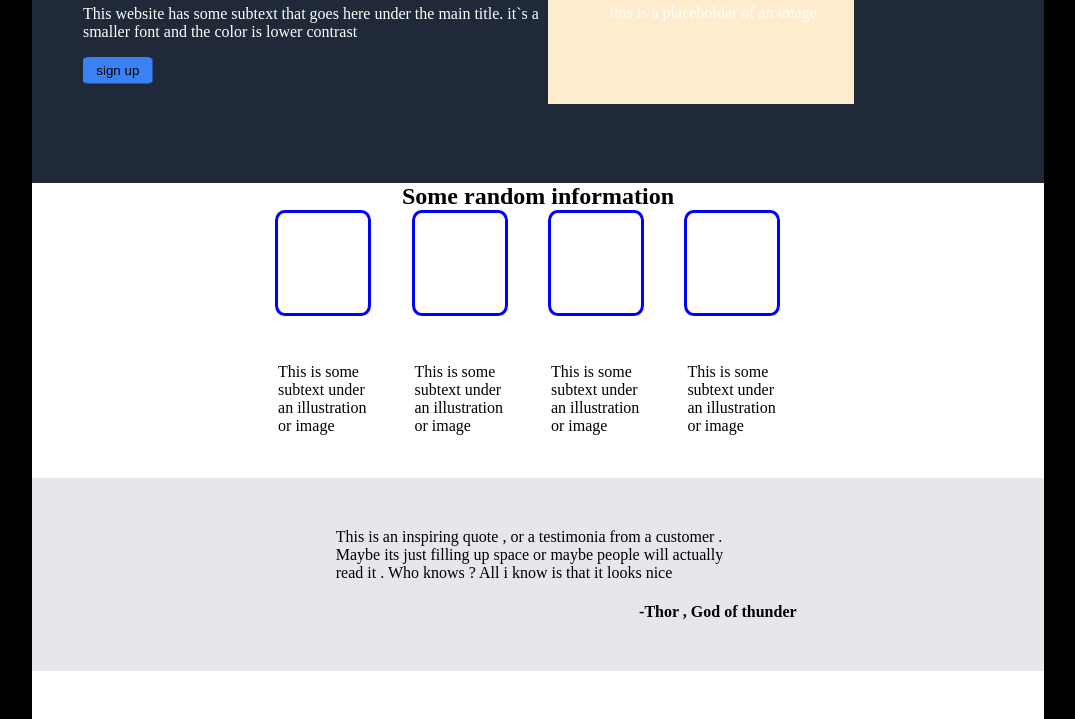
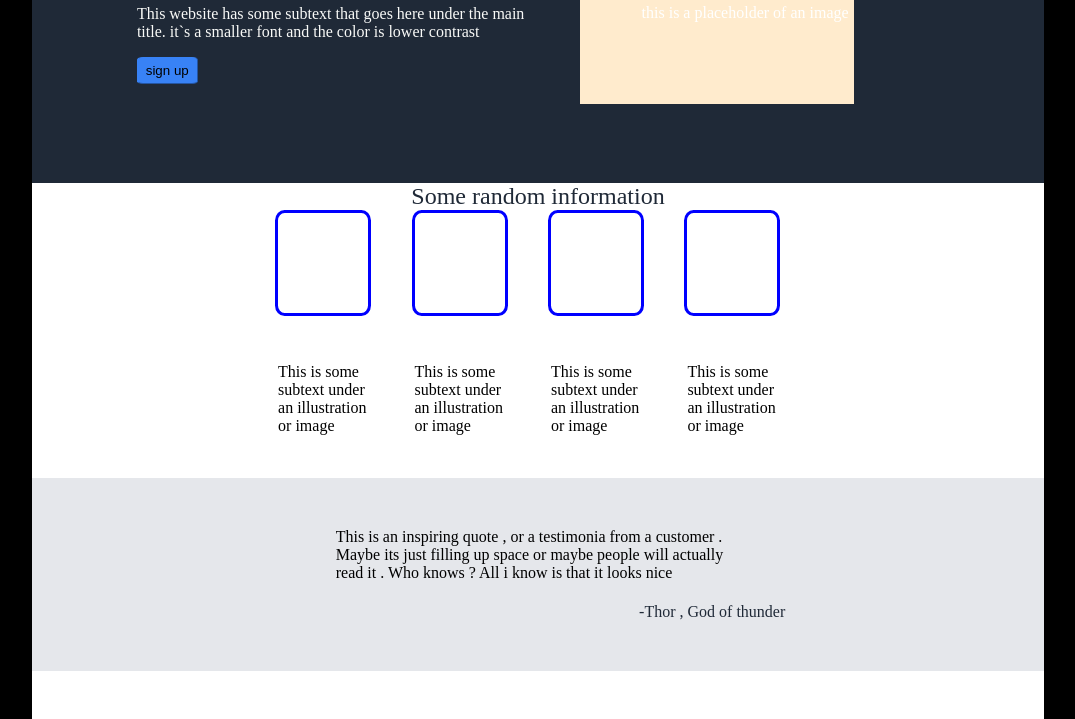
Before and after one commit to abdulsomod1/top-landing-page, a website: page index.html in a window 1280 px wide. Shown: the part 137-856 px from the top of the page, without its empty margins (102-1177 px from the left). Drawn offline with Linux system fonts and the light colour scheme; a web font is replaced by a local one.

Commit message:
Edit html and css to add some inevitable styles

```diff
--- a/index.html
+++ b/index.html
@@ -25,7 +25,7 @@
     </div>
     <div>
       <nav class="box">
-        <div>
+        <div class="px">
           <h1>This Website is awesome</h1>
           <p>
             This website has some subtext that goes here under the main title. it`s a smaller font
--- a/style.css
+++ b/style.css
@@ -10,7 +10,7 @@
   display: inline;
   margin-right: 20px;
   color: white;
-  margin-left: 120px;
+  margin-left: 90px;
 }
 
 .container {
@@ -37,13 +37,17 @@ body {
 }
 
 .black {
-  color: black;
+  color: #1f2937;
   text-align: center;
   margin: 0;
+  font-weight: 36;
 }
 
 .margin {
-  margin-left: 5%;
+  margin-left: 10%;
+  font-weight: 24;
+  color: #f9faf8;
+  margin-right: 5%;
 }
 
 .box {
@@ -55,10 +59,11 @@ body {
 
 nav {
   background-color: #1f2937;
-  color: white;
   display: flex;
   margin-left: 10%;
   margin-right: 10%;
+  font-weight: 18;
+  color: #e5e7eb;
 }
 
 .padding {
@@ -110,7 +115,9 @@ nav {
   margin: 0;
   margin-left: 60%;
   padding-bottom: 5%;
-  font-weight: bold;
+  font-weight: 36;
+  font-family: italic;
+  color: #1f2937;
 }
 
 .width {
@@ -169,3 +176,10 @@ nav {
 .copy {
   margin: 0;
 }
+
+.px {
+  color: #f9faf8;
+  font-weight: 48;
+  margin-left: 7%;
+  margin-right: 5%;
+}
```
